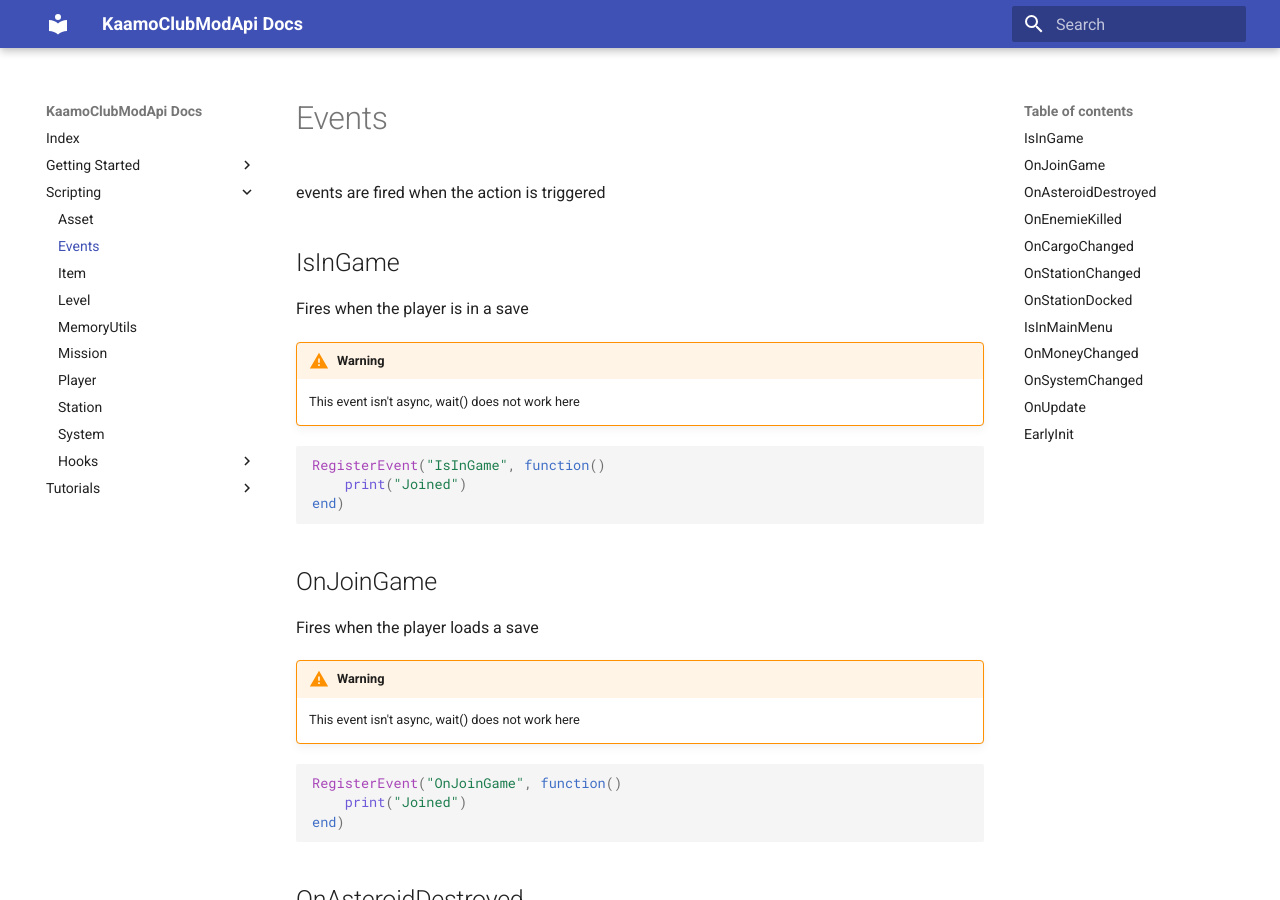
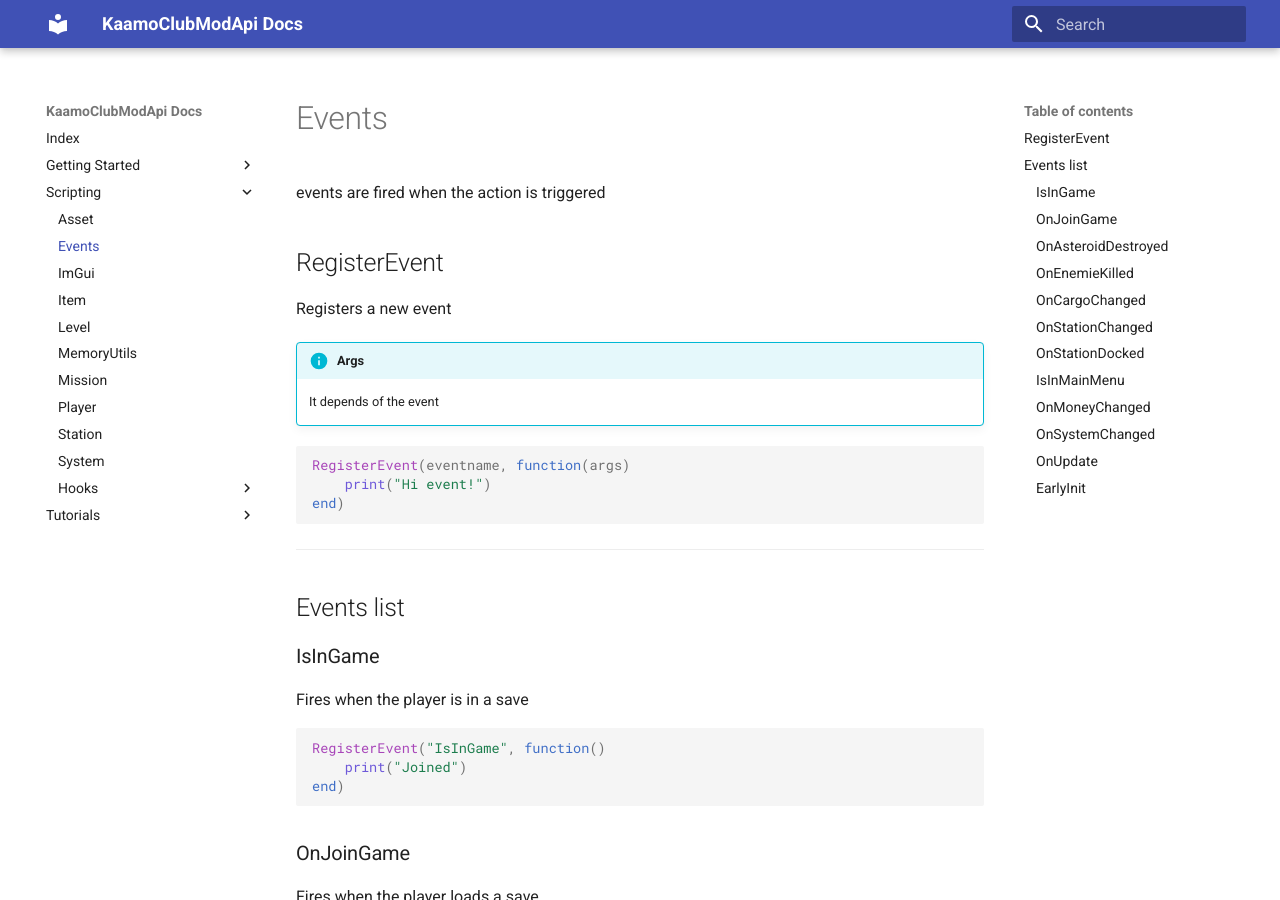
Before and after one commit to 1337Skid/KaamoCludModApi-Docs, an MkDocs documentation site: the page built from docs/Scripting/events.md, in a window 1280 px wide and 900 px high. Built offline with MkDocs 1.6.1 and Material for MkDocs 9.7.7, drawn with Linux system fonts in a browser that asks for light colours; some of the changed text lies outside the part shown.

Commit message:
update docs

````diff
--- a/docs/Scripting/events.md
+++ b/docs/Scripting/events.md
@@ -2,27 +2,36 @@
 
 events are fired when the action is triggered
 
-## IsInGame
+## RegisterEvent
+Registers a new event
+
+!!! info "Args"
+    It depends of the event
+```lua
+RegisterEvent(eventname, function(args)
+    print("Hi event!")
+end)
+```
+
+---
+
+## Events list
+
+### IsInGame
 Fires when the player is in a save
-!!! warning "Warning"
-
-    This event isn't async, wait() does not work here
 ```lua
 RegisterEvent("IsInGame", function()
 	print("Joined")
 end)
 ```
-## OnJoinGame
+### OnJoinGame
 Fires when the player loads a save
-!!! warning "Warning"
-
-    This event isn't async, wait() does not work here
 ```lua
 RegisterEvent("OnJoinGame", function()
 	print("Joined")
 end)
 ```
-## OnAsteroidDestroyed
+### OnAsteroidDestroyed
 Fires when the player destroy an asteroid
 !!! info "Args"
 
@@ -33,7 +42,7 @@ RegisterEvent("OnAsteroidDestroyed", function(count)
 	print("Asteroids destroyed : " .. count)
 end)
 ```
-## OnEnemieKilled
+### OnEnemieKilled
 Fires when an enemie has been killed by the player
 !!! info "Args"
 
@@ -44,7 +53,7 @@ RegisterEvent("OnEnemieKilled", function(count)
 	print("Enemies killed : " .. count)
 end)
 ```
-## OnCargoChanged
+### OnCargoChanged
 Fires when the player cargo changed
 !!! info "Args"
 
@@ -55,7 +64,7 @@ RegisterEvent("OnCargoChanged", function(count)
 	print("Current cargo : " .. count)
 end)
 ```
-## OnStationChanged
+### OnStationChanged
 Fires when the player travels to a different station
 !!! info "Args"
 
@@ -66,7 +75,7 @@ RegisterEvent("OnStationChanged", function(id)
 	print("Station id is " .. id)
 end)
 ```
-## OnStationDocked
+### OnStationDocked
 Fires when the player docked in a station
 ```lua
 RegisterEvent("OnStationDocked", function()
@@ -74,21 +83,15 @@ RegisterEvent("OnStationDocked", function()
 	print("You docked in this station " .. station.name)
 end)
 ```
-## IsInMainMenu
+### IsInMainMenu
 Fires when the player is in the main menu
-!!! warning "Warning"
-
-    This event isn't async, wait() does not work here
 ```lua
 RegisterEvent("IsInMainMenu", function()
 	print("Main menu")
 end)
 ```
-## OnMoneyChanged
+### OnMoneyChanged
 Fires when the player money changed
-!!! warning "Warning"
-
-    This event isn't async, wait() does not work here
 !!! info "Args"
 
     `money` returns the current player money
@@ -97,7 +100,7 @@ RegisterEvent("OnMoneyChanged", function(money)
 	print("Current money : " .. money)
 end)
 ```
-## OnSystemChanged
+### OnSystemChanged
 Fires when the player travels to a different system
 !!! info "Args"
 
@@ -108,17 +111,14 @@ RegisterEvent("OnSystemChanged", function(id)
 	print("System id : " .. id)
 end)
 ```
-## OnUpdate
+### OnUpdate
 Fires every ticks
-!!! warning "Warning"
-
-    This event isn't async, wait() does not work here
 ```lua
 RegisterEvent("OnUpdate", function()
 	print("Update!")
 end)
 ```
-## EarlyInit
+### EarlyInit
 !!! warning "Warning"
 
     This event isn't async, wait() does not work here
````
Also changed, not shown: docs/Scripting/Hooks/hookfunction.md (+1 -1 lines), docs/Scripting/imgui.md (added, +182 -0 lines).
